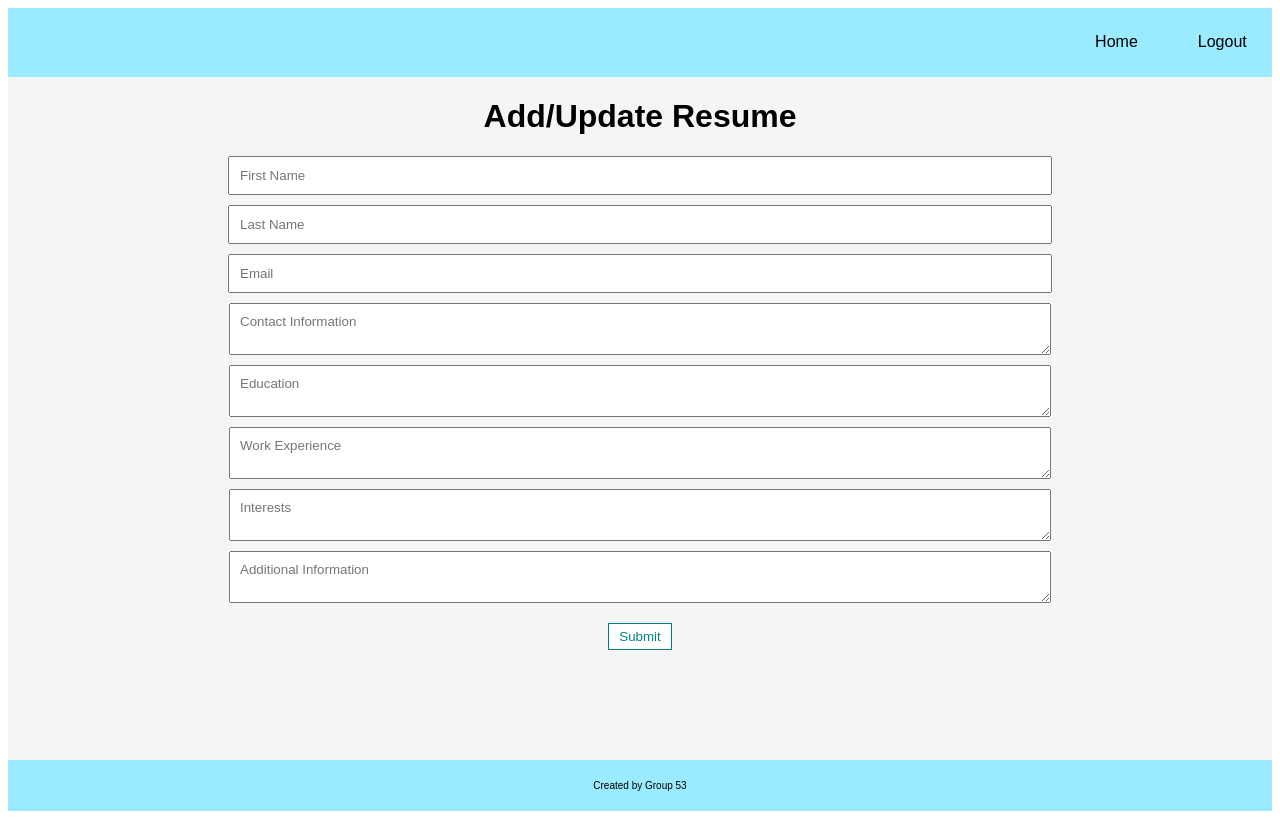
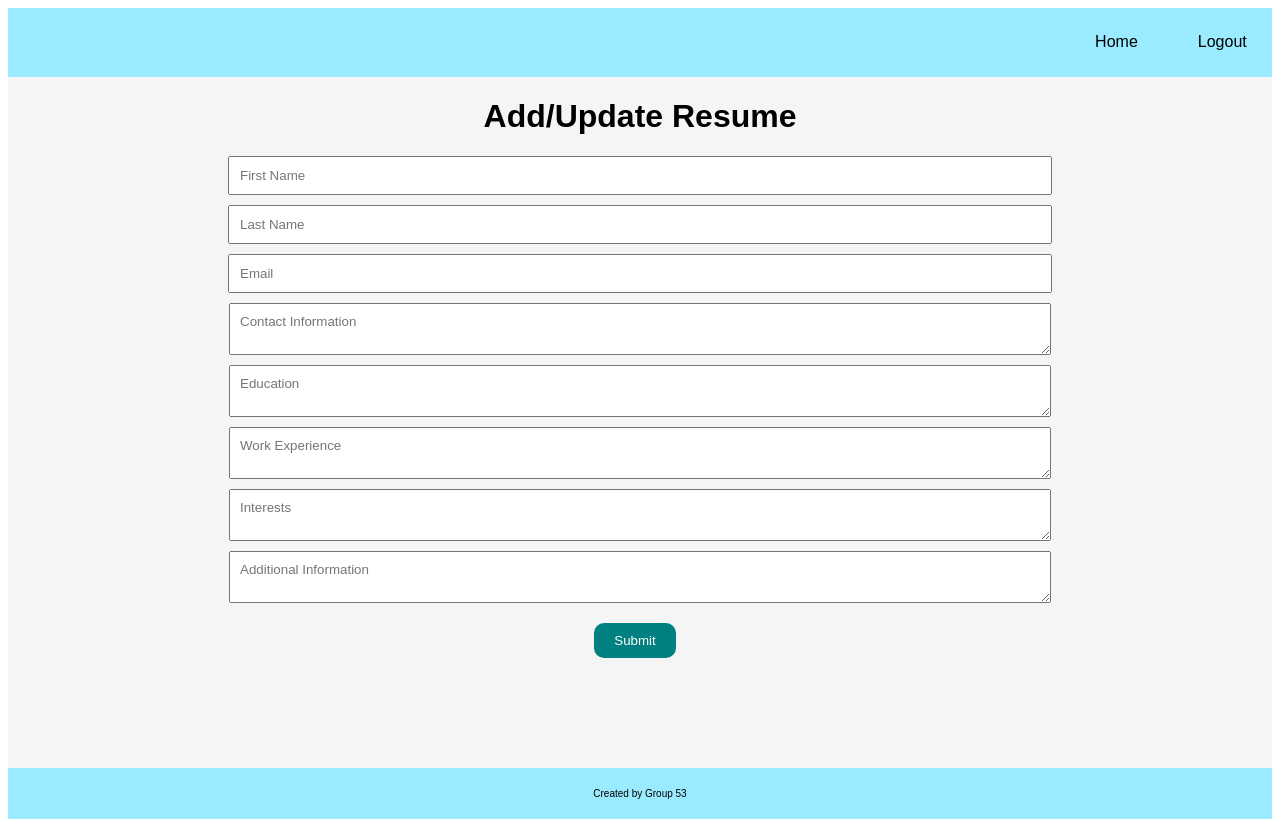
Before and after one commit to wycmichelle11/CPSC471-Job-Board, a React (Create React App) app in the folder client/: page /home/resume in a window 1280 px wide. Built offline with nearby package versions, Linux system fonts and the light colour scheme.

Commit message:
corrected myacc job details, error on unverified apply

```diff
--- a/client/src/css/Resume.css
+++ b/client/src/css/Resume.css
@@ -20,6 +20,15 @@
   margin-top: 10px;
 }
 
+.write-content button {
+  background-color: teal;
+  color: white;
+  border: none;
+  border-radius: 10px;
+  padding: 10px 20px;
+  margin-right: 20px;
+  cursor: pointer;
+}
 
 .resume-edit button:hover {
   background-color: #006d6d;
--- a/client/src/pages/AddResume.jsx
+++ b/client/src/pages/AddResume.jsx
@@ -46,7 +46,7 @@ const AddResume = () => {
                     <textarea placeholder="Work Experience" name="work_experience" onChange={handleChange}/>
                     <textarea placeholder="Interests" name="interests" onChange={handleChange}/>
                     <textarea placeholder="Additional Information" name="additional_information" onChange={handleChange}/>
-                    <button type="submit" onClick={handleSubmit}>Submit</button>
+                    <button type="submit" onClick={handleSubmit} style={{backgroundColor: 'teal', color: 'white', border: 'none', borderRadius: '10px', padding: '10px 20px', marginRight: '20px'}}>Submit</button>
                 </form>
             </div>
         </div>
--- a/client/src/pages/AppliedTo.jsx
+++ b/client/src/pages/AppliedTo.jsx
@@ -31,8 +31,8 @@ const AppliedTo = () => {
                     <div className="acc-post" key={job.job_id}>
                         <div className="home-content">
                             <h2>{job.title}</h2>
-                            <p>Posting#: {job.job_id}</p>
-                            <p>Poster: {job.account_id}</p>
+                            <p>Posting #{job.job_id}</p>
+                            <p>Company: {job.company}</p>
                             <p>Location: {job.location}</p>
                             <p>Qualifications: {job.qualification}</p>
                             <p>Application Link: {job.link}</p>
--- a/client/src/pages/Home.jsx
+++ b/client/src/pages/Home.jsx
@@ -5,6 +5,7 @@ import {AuthContext} from "../context/authContext.js";
 
 const Home = () => {
   const [postings, setPostings] = useState([]);
+  const [verifail, setVerifail] = useState(false);
   const [viewPosting, setViewPosting] = useState({});
   const [flags, setFlags] = useState([]);
   const {currentUser} = useContext(AuthContext);
@@ -43,6 +44,7 @@ const Home = () => {
       navigate("/home/appliedto");
     } catch (err) {
       setError(err.response.data);
+      if(err.response.data) setVerifail(true);
       console.log(err.response.data);
     }
   }
@@ -87,6 +89,7 @@ const Home = () => {
       <div className="home">
         <div className="stack">
         <div className="job-posting-header"><h1>Job Postings</h1></div>
+         {verifail && <p style={{ color: "red" }}>YOU MUST VERIFY YOUR ACCOUNT BEFORE APPLYING</p>}
         <div className="home-postings">
           {postings.map((post) => (
               <div className="home-post" key={post.job_id}>
--- a/client/src/pages/MyAccount.jsx
+++ b/client/src/pages/MyAccount.jsx
@@ -6,6 +6,7 @@ import {AuthContext} from "../context/authContext.js"
 const MyAccount = () => {
     const {currentUser} = useContext(AuthContext);
     const [err, setError] = useState(null);
+    const [verifail, setVerifail] = useState(false);
     const navigate = useNavigate();
     const [resumes, setResumes] = useState([]);
     const [postings, setPostings] = useState([]);
@@ -69,6 +70,7 @@ const MyAccount = () => {
             await axios.post(`/auth/verify/${currentUser.email}`);
             currentUser.verified = true;
             setButtonVisible(false);
+            setVerifail(false);
         } catch (err) {
             console.log(err);
         }
@@ -98,7 +100,7 @@ const MyAccount = () => {
             navigate("/home/appliedto");
         } catch (err) {
             setError(err.response.data);
-            console.log(err.response.data);
+            if(err.response.data) setVerifail(true);
         }
     }
 
@@ -119,6 +121,11 @@ const MyAccount = () => {
                     {buttonVisible && currentUser && currentUser.verified===0 && (
                         <>
                             <button onClick={handleVerify}>Verify Account</button>
+                        </>
+                    )}
+                    {!buttonVisible && currentUser  && (
+                        <>
+                            <button >Verification Sent!</button>
                         </>
                     )}
                     {currentUser && !currentUser.affiliated_company && (
@@ -173,6 +180,7 @@ const MyAccount = () => {
             {(currentUser && !currentUser.affiliated_company) &&
                 <div className="acc-postings">
                     <div className="title"> <h1>Flagged Postings</h1> </div>
+                    {verifail && <p style={{ color: "red" }}>YOU MUST VERIFY YOUR ACCOUNT BEFORE APPLYING</p>}
                     {flags.map((post) => (
                         <div className="acc-post" key={post.job_id}>
                             {currentUser.account_id === post.account_id && (<div className="home-content">
```
Also changed, not shown: 1 other file (tests, documents, lock files or other folders).
